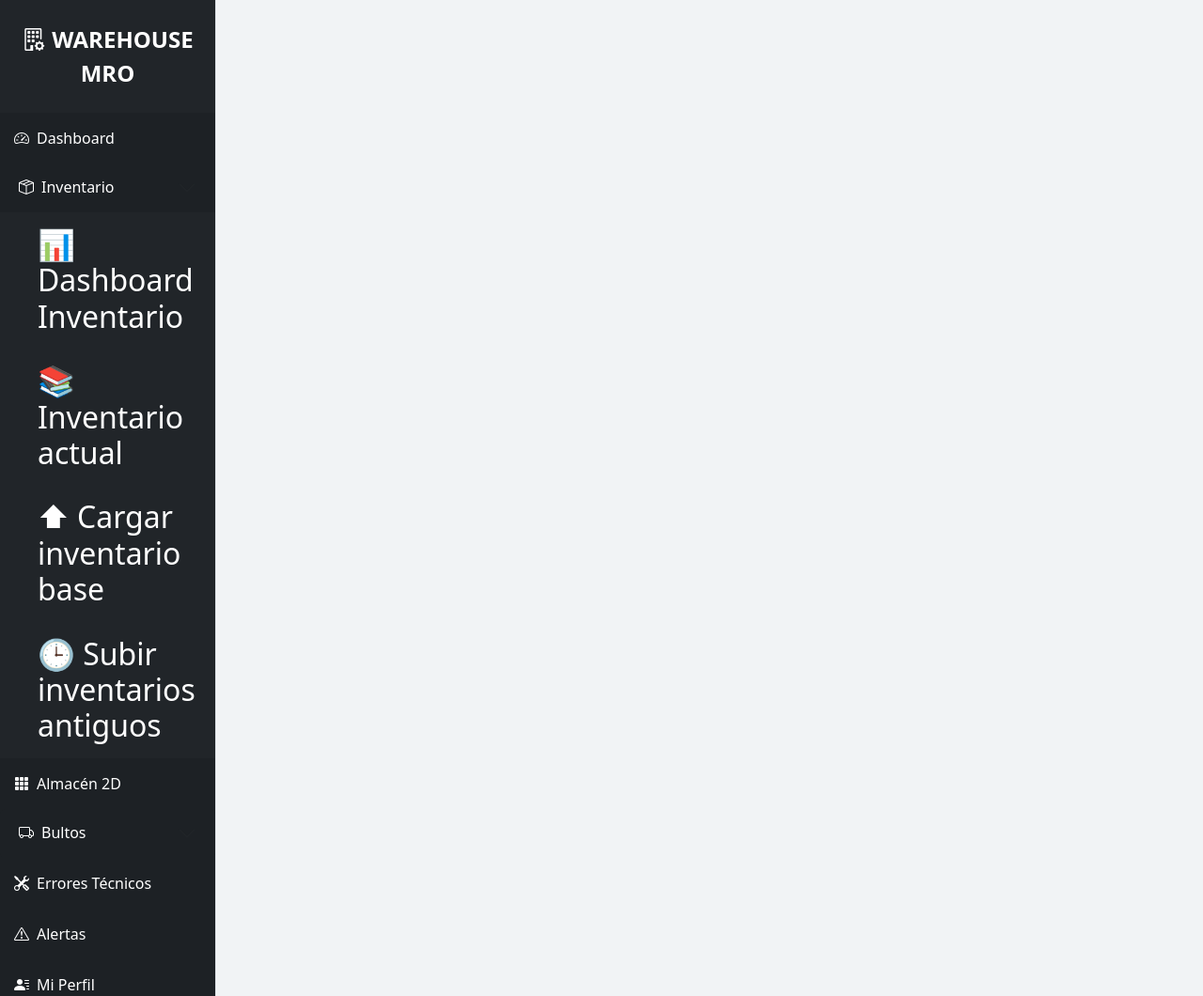
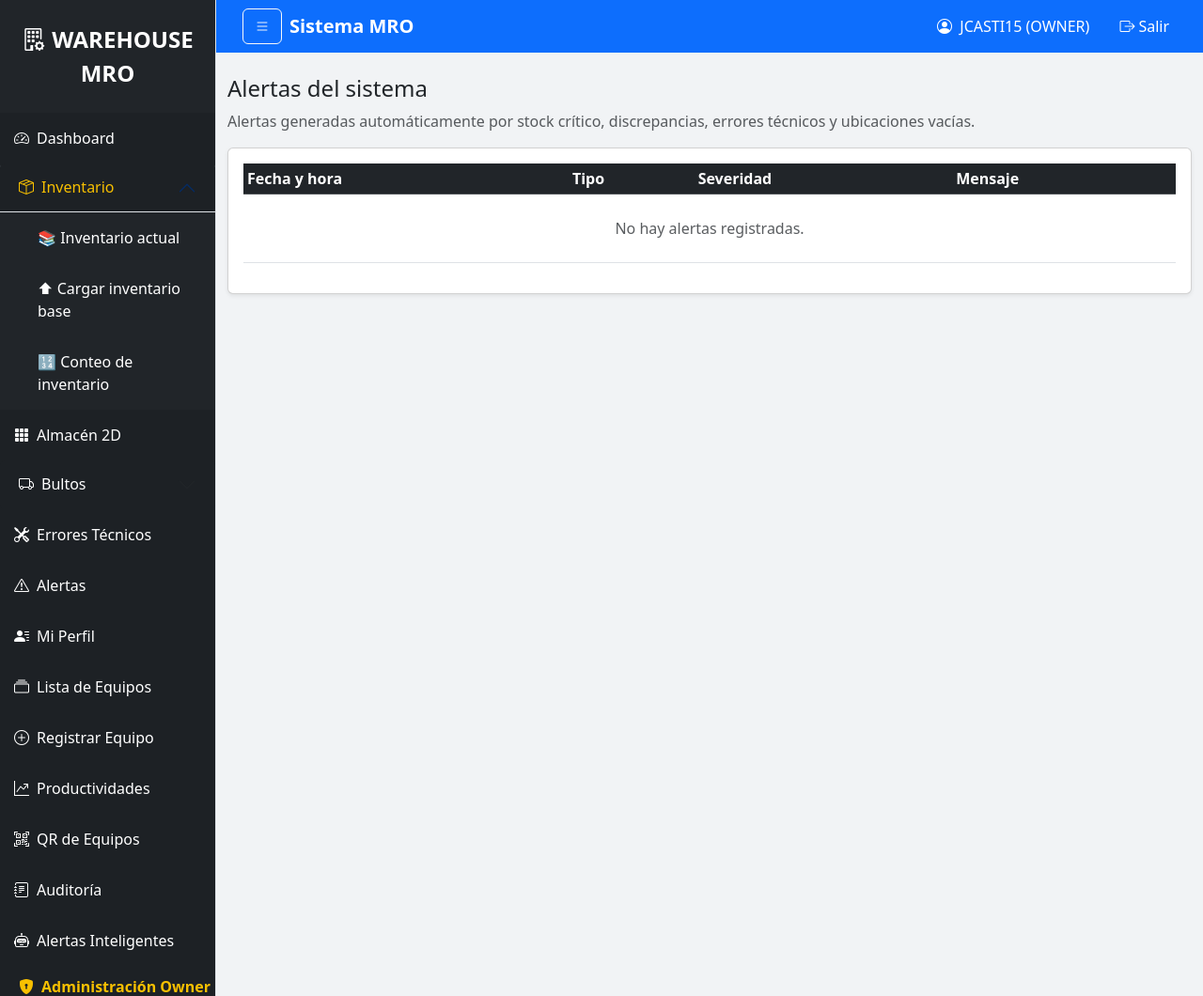
Before and after one commit to josecastillovelasquez23456-dot/warehouse_mro_3, a Flask app: page /alerts/ in a window 1280 px wide, after a click on "Inventario". Shown: the top 1060 px of the page at 94% size. Run offline with Flask 3, Linux system fonts and the light colour scheme; a user stored in the database is signed in.

Commit message:
Update base.html

```diff
--- a/templates/base.html
+++ b/templates/base.html
@@ -51,7 +51,7 @@
             color: #f8c000 !important;
         }
         .accordion-body .list-group-item {
-            padding-left: 40px;
+            padding-left: 40px !important;
         }
     </style>
 
@@ -79,39 +79,36 @@
             </a>
 
             <!-- ======================== INVENTARIO ======================== -->
-            <div class="accordion accordion-flush" id="accordionInventory">
+            <div class="accordion" id="accordionInventory">
 
                 <div class="accordion-item bg-dark border-0">
 
                     <h2 class="accordion-header">
-                        <button class="accordion-button collapsed bg-dark text-white"
+                        <button class="accordion-button collapsed"
                                 type="button"
                                 data-bs-toggle="collapse"
                                 data-bs-target="#inventoryMenu">
                             <i class="bi bi-box-seam me-2"></i> Inventario
                         </button>
-                    </h2`
+                    </h2>
 
-                    <div id="inventoryMenu" class="accordion-collapse collapse" data-bs-parent="#accordionInventory">
+                    <div id="inventoryMenu" class="accordion-collapse collapse">
                         <div class="accordion-body p-0">
 
-                            <a href="{{ url_for('inventory.dashboard_inventory') }}" class="list-group-item bg-dark text-white">
-                                📊 Dashboard Inventario
-                            </a>
-
-                            <a href="{{ url_for('inventory.list_inventory') }}" class="list-group-item bg-dark text-white">
+                            <a href="{{ url_for('inventory.list_inventory') }}"
+                               class="list-group-item bg-dark text-white">
                                 📚 Inventario actual
                             </a>
 
-                            <a href="{{ url_for('inventory.upload_inventory') }}" class="list-group-item bg-dark text-white">
+                            <a href="{{ url_for('inventory.upload_inventory') }}"
+                               class="list-group-item bg-dark text-white">
                                 ⬆ Cargar inventario base
                             </a>
 
-                            <a href="{{ url_for('inventory.upload_inventory_history') }}" class="list-group-item bg-dark text-white">
-                                🕒 Subir inventarios antiguos
+                            <a href="{{ url_for('inventory.count_inventory') }}"
+                               class="list-group-item bg-dark text-white">
+                                🔢 Conteo de inventario
                             </a>
-
-                            <!-- Discrepancias solo va como botón dentro de Conteo -->
 
                         </div>
                     </div>
@@ -125,18 +122,21 @@
                 <i class="bi bi-grid-3x3-gap-fill me-2"></i>Almacén 2D
             </a>
 
-            <!-- ======================== BULTOS (PROFESIONAL) ======================== -->
+            <!-- ======================== BULTOS ======================== -->
             <div class="accordion" id="accordionBultos">
+
                 <div class="accordion-item bg-dark border-0">
 
                     <h2 class="accordion-header">
-                        <button class="accordion-button collapsed" type="button"
-                                data-bs-toggle="collapse" data-bs-target="#collapseBultos">
-                            <i class="bi bi-truck me-2"></i>Bultos
+                        <button class="accordion-button collapsed"
+                                type="button"
+                                data-bs-toggle="collapse"
+                                data-bs-target="#bultosMenu">
+                            <i class="bi bi-truck me-2"></i> Bultos
                         </button>
                     </h2>
 
-                    <div id="collapseBultos" class="accordion-collapse collapse">
+                    <div id="bultosMenu" class="accordion-collapse collapse">
                         <div class="accordion-body p-0">
 
                             <a href="{{ url_for('bultos.new_bulto') }}"
```
Also changed, not shown: other parts of templates/base.html (+5 -27 lines).
